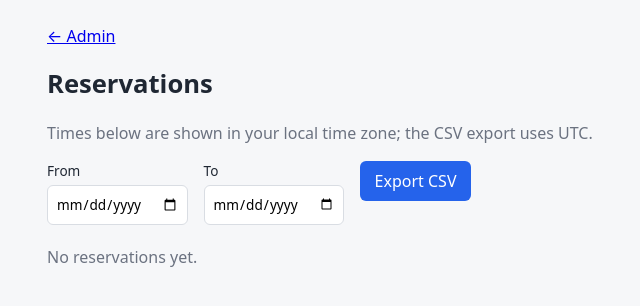
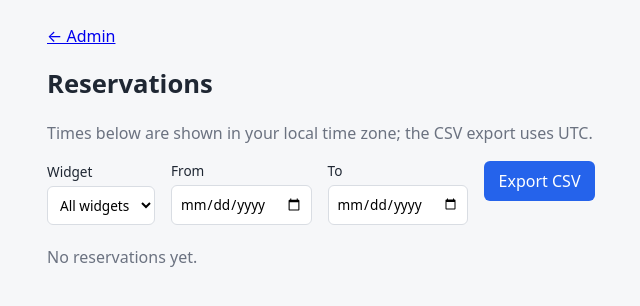
Before and after one commit to sbj-ee/Reservations, a Flask app: page /admin/reservations in a window 1280 px wide. Shown: the part 53-359 px from the top of the page, without its empty margins (169-809 px from the left). Run offline with Flask 3, Linux system fonts and the light colour scheme; the visitor is signed in with stand-in values (Sample User, id 1); data comes from the database, SQL or seed files in the repository; data that the repository does not hold is empty.

Commit message:
Expose CSV export in the UI: per-widget button and widget filter
Add an admin Export CSV button on each widget's detail page (exports that
widget's reservations) and a Widget dropdown on the admin reservations
filter form. The backend already supported the widget_id filter; this makes
it discoverable. Includes a test for the per-widget filter.

Co-Authored-By: Claude Opus 4.7 <noreply@anthropic.com>

```diff
--- a/app/admin.py
+++ b/app/admin.py
@@ -128,7 +128,9 @@ def delete_widget(widget_id):
 @admin_required
 def reservations():
     return render_template(
-        "admin/reservations.html", reservations=models.list_all_reservations()
+        "admin/reservations.html",
+        reservations=models.list_all_reservations(),
+        widgets=models.list_widgets(),
     )
 
 
--- a/app/static/style.css
+++ b/app/static/style.css
@@ -75,12 +75,13 @@ h2 { font-size: 1.2rem; margin-top: 2rem; }
 }
 
 label { display: flex; flex-direction: column; font-size: 0.9rem; gap: 0.25rem; }
-input, textarea {
+input, textarea, select {
   font: inherit;
   padding: 0.5rem;
   border: 1px solid var(--border);
   border-radius: 6px;
   width: 100%;
+  background: var(--card);
 }
 
 button, .button {
@@ -193,7 +194,7 @@ td.actions form { margin: 0; }
   margin: 0 0 1.25rem;
 }
 .filter label { font-size: 0.85rem; }
-.filter input { width: auto; }
+.filter input, .filter select { width: auto; }
 
 .status {
   display: inline-block;
--- a/app/templates/admin/reservations.html
+++ b/app/templates/admin/reservations.html
@@ -6,6 +6,14 @@
   <p class="muted">Times below are shown in your local time zone; the CSV export uses UTC.</p>
 
   <form method="get" action="{{ url_for('admin.reservations_csv') }}" class="filter">
+    <label>Widget
+      <select name="widget_id">
+        <option value="">All widgets</option>
+        {% for w in widgets %}
+          <option value="{{ w['id'] }}">{{ w['name'] }}</option>
+        {% endfor %}
+      </select>
+    </label>
     <label>From <input type="date" name="from"></label>
     <label>To <input type="date" name="to"></label>
     <button type="submit">Export CSV</button>
```
Also changed, not shown: app/templates/widgets/detail.html (+6 -1 lines), tests/test_reports.py (+16 -0 lines), README.md.
